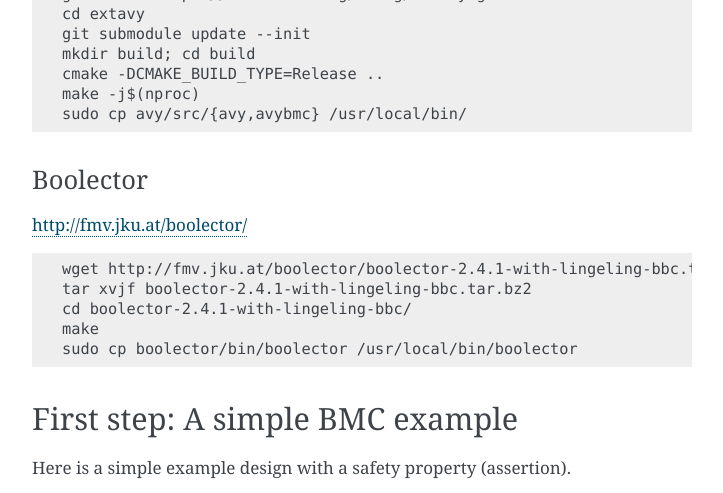
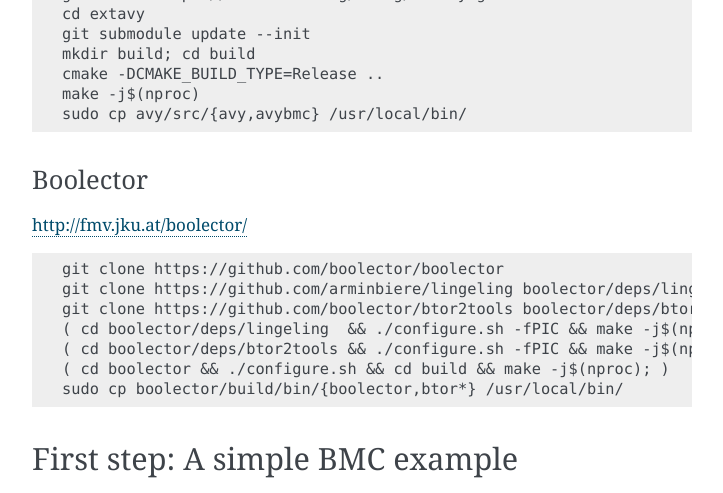
Before and after one commit to YosysHQ/sby, a Sphinx documentation site: the page built from docs/source/quickstart.rst, in a window 1280 px wide and 900 px high, scrolled down 2023 px, cut to the strip 0-493 px from the top of the window. Shown: the whole strip, without its empty margins (388-1111 px from the left). Built offline with Sphinx 7.4.7, drawn with Linux system fonts in a browser that asks for light colours.

Commit message:
Update boolector build instructions
Signed-off-by: Clifford Wolf <clifford@clifford.at>

```diff
--- a/docs/source/quickstart.rst
+++ b/docs/source/quickstart.rst
@@ -118,11 +118,13 @@
 
 .. code-block:: text
 
-   wget http://fmv.jku.at/boolector/boolector-2.4.1-with-lingeling-bbc.tar.bz2
-   tar xvjf boolector-2.4.1-with-lingeling-bbc.tar.bz2
-   cd boolector-2.4.1-with-lingeling-bbc/
-   make
-   sudo cp boolector/bin/boolector /usr/local/bin/boolector
+   git clone https://github.com/boolector/boolector
+   git clone https://github.com/arminbiere/lingeling boolector/deps/lingeling
+   git clone https://github.com/boolector/btor2tools boolector/deps/btor2tools
+   ( cd boolector/deps/lingeling  && ./configure.sh -fPIC && make -j$(nproc); )
+   ( cd boolector/deps/btor2tools && ./configure.sh -fPIC && make -j$(nproc); )
+   ( cd boolector && ./configure.sh && cd build && make -j$(nproc); )
+   sudo cp boolector/build/bin/{boolector,btor*} /usr/local/bin/
 
 First step: A simple BMC example
 --------------------------------
```
